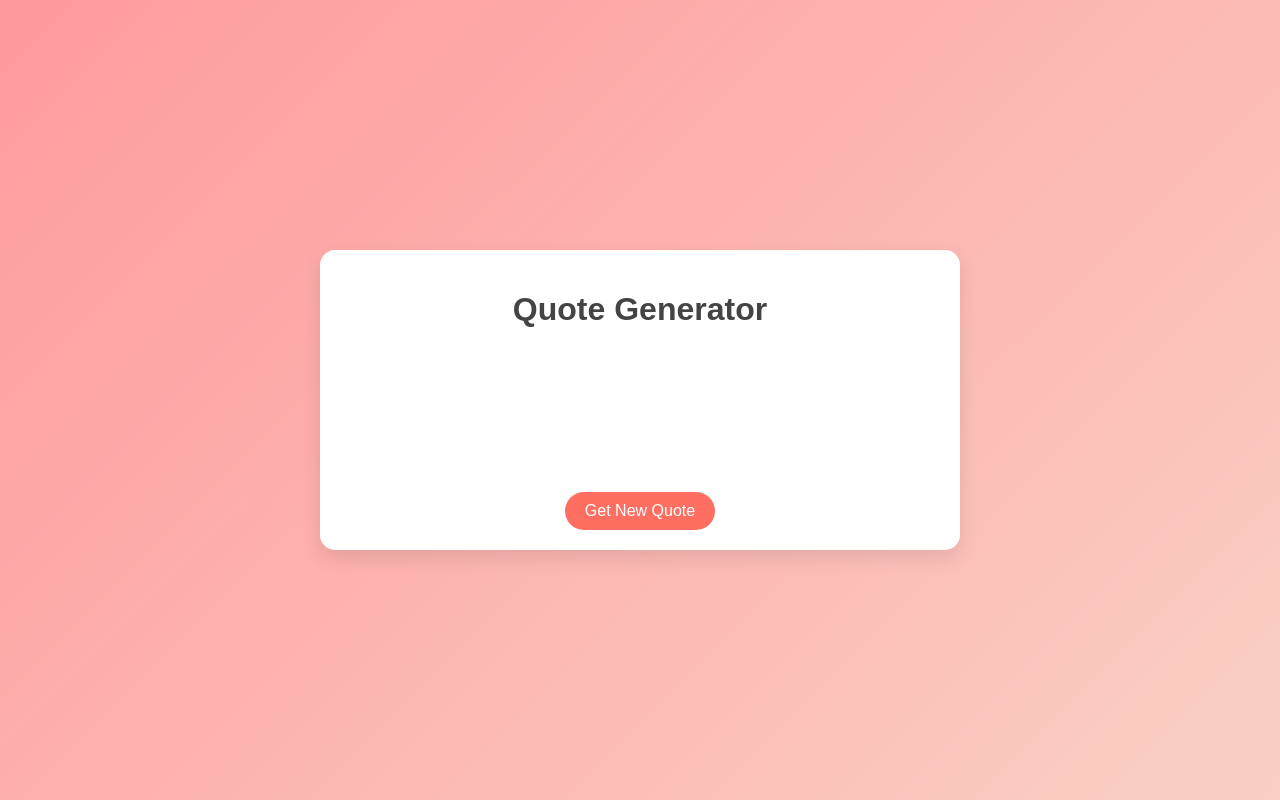
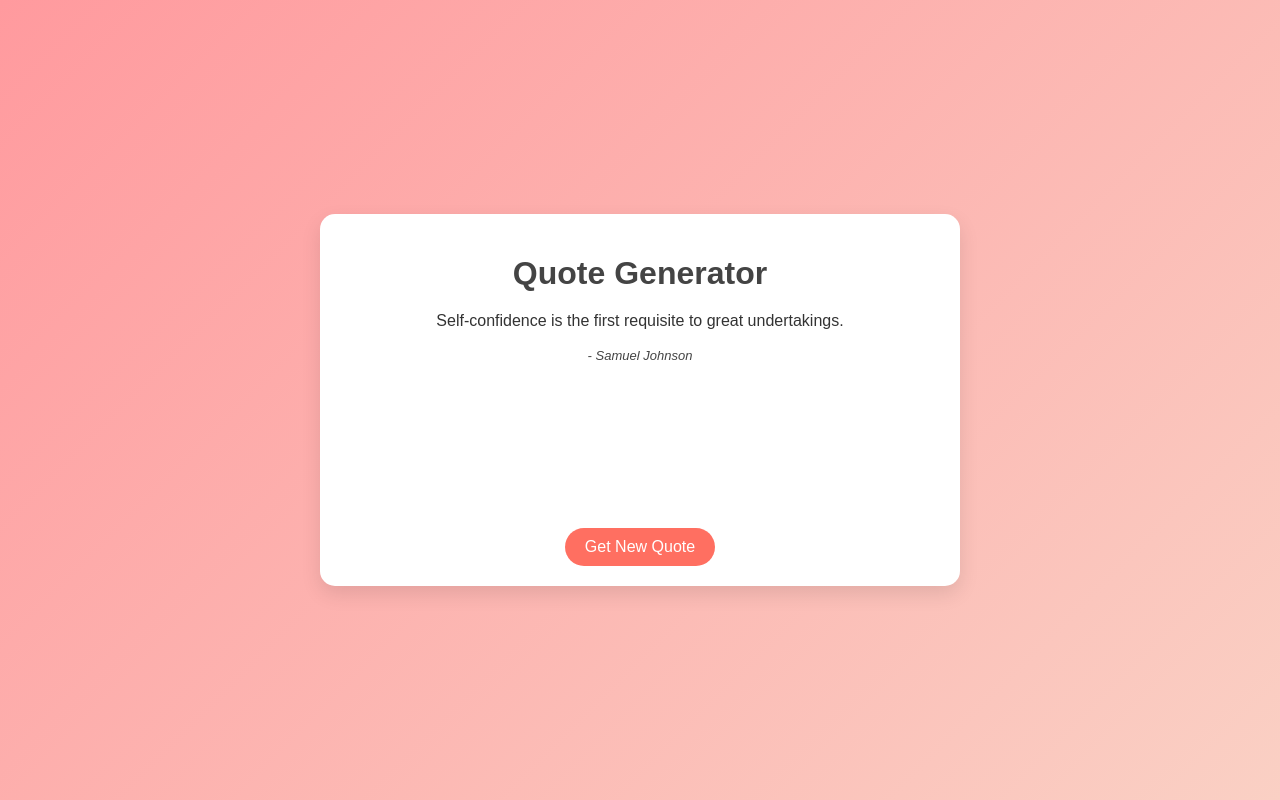
Before and after one commit to Somya453/Git-exercise, a plain HTML site: page quotes-annimation/index.html in a window 1280 px wide. Drawn offline with Linux system fonts and the light colour scheme.

Commit message:
Version 2

```diff
--- a/quotes-annimation/index.html
+++ b/quotes-annimation/index.html
@@ -9,6 +9,8 @@
 <body>
     <div class="container">
         <h1>Quote Generator</h1>
+        <p>Self-confidence is the first requisite to great undertakings.</p>
+        <em>- Samuel Johnson</em>
         <div class="quote-box">
             <p id="quote" class="quote"></p>
             <p id="author" class="author"></p>
--- a/quotes-annimation/styles.css
+++ b/quotes-annimation/styles.css
@@ -22,6 +22,11 @@ body {
 h1 {
     font-size: 2rem;
     margin-bottom: 20px;
+    color: #444;
+}
+em{
+    font-size: small;
+
     color: #444;
 }
 
```
